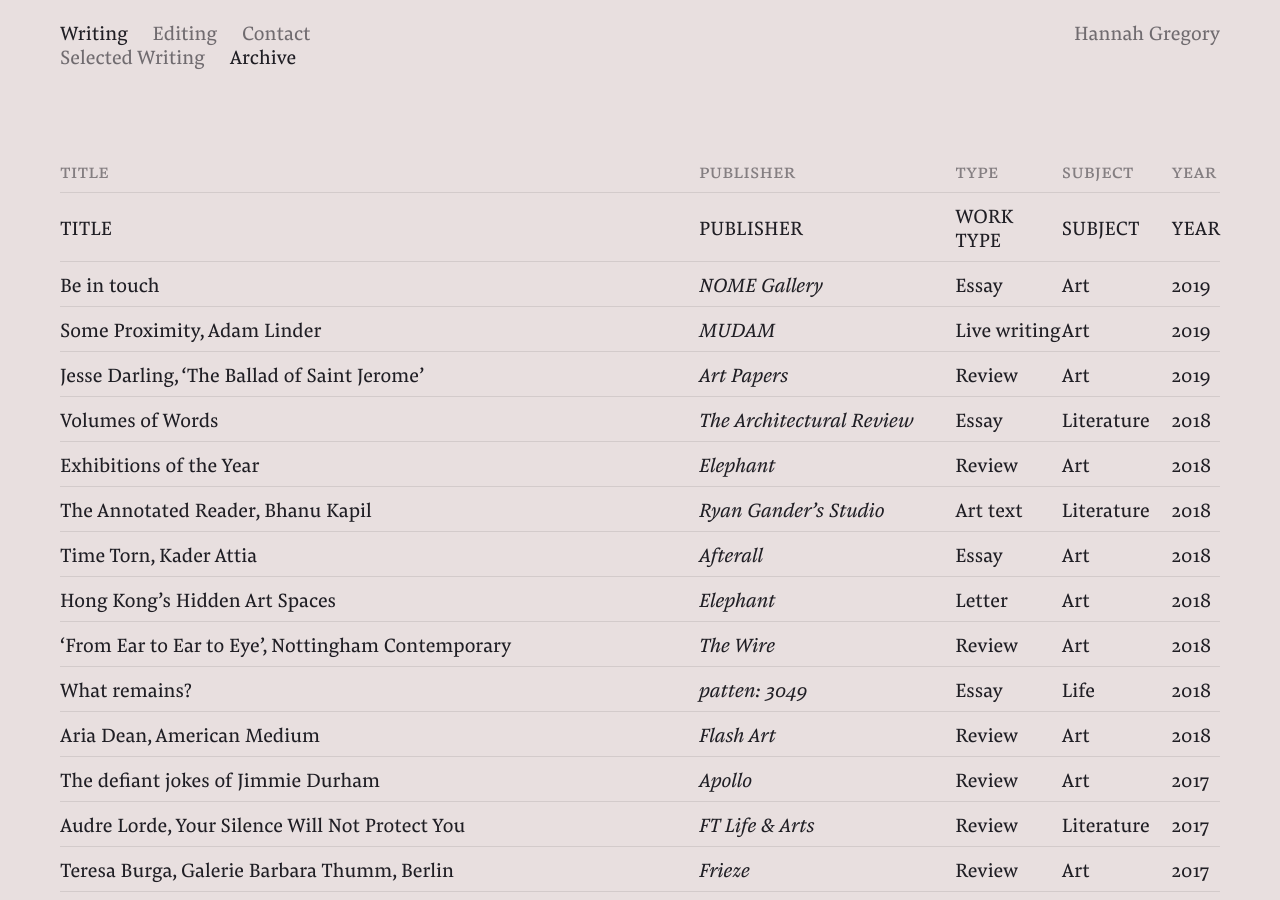
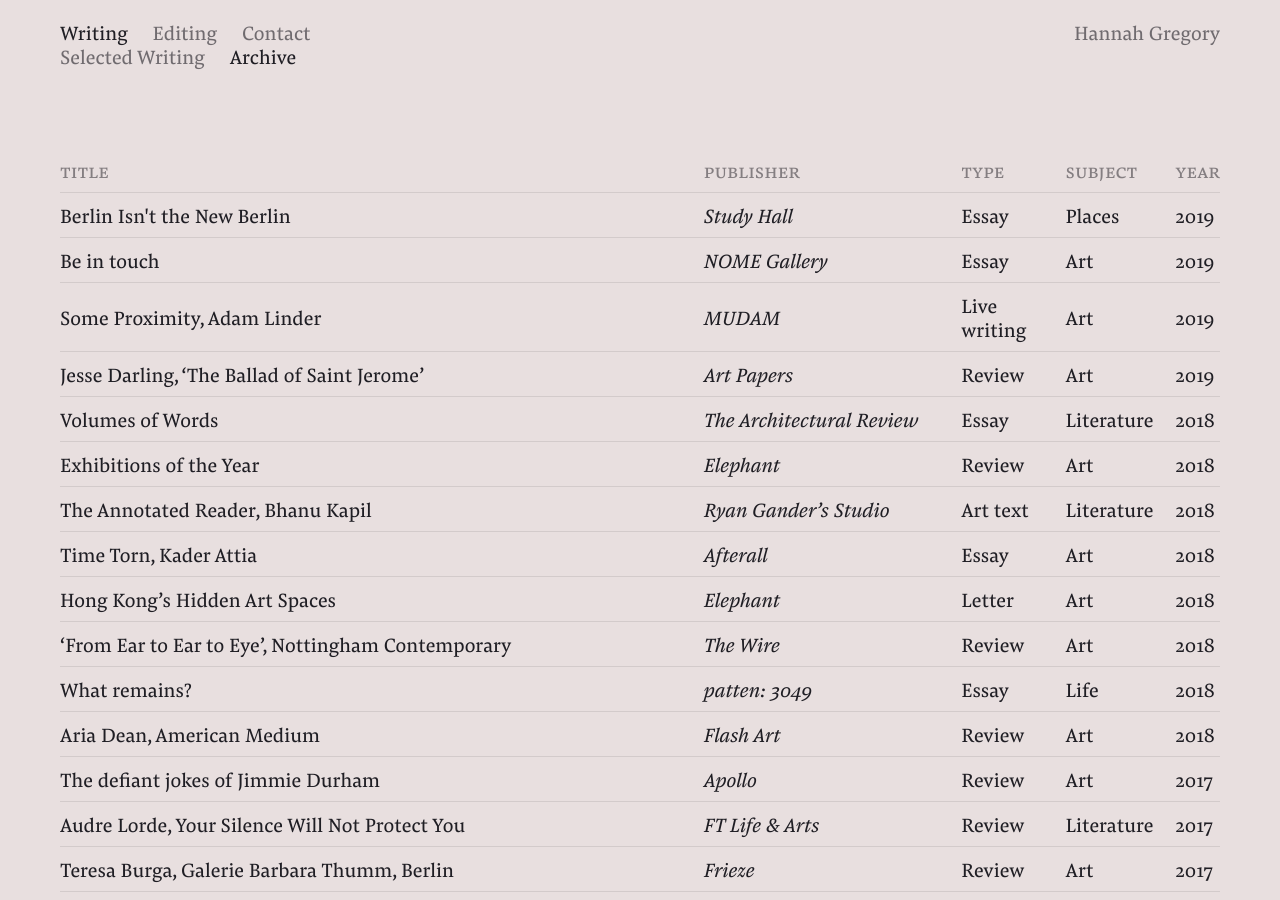
Before and after one commit to hg-site/hg-site.github.io, a Jekyll site: the page built from archive/index.markdown, in a window 1280 px wide and 900 px high. Built offline with Jekyll 4.4.1, drawn with Linux system fonts in a browser that asks for light colours.

Commit message:
Updated Index

```diff
--- a/archive/index.markdown
+++ b/archive/index.markdown
@@ -17,11 +17,11 @@
 <tbody class="list">
 
 <tr data-href="https://www.patreon.com/posts/berlin-isnt-new-28469271">
-	<td class="Berlin Isn't the New Berlin">TITLE</td>
-	<td class="Study Hall">PUBLISHER</td>
-	<td class="Essay">WORK TYPE</td>
-	<td class="Places">SUBJECT</td>
-	<td class="2019">YEAR</td>
+	<td class="title">Berlin Isn't the New Berlin</td>
+	<td class="publisher">Study Hall</td>
+	<td class="type">Essay</td>
+	<td class="subject">Places</td>
+	<td class="year">2019</td>
 </tr>
 
 <tr data-href="http://nomegallery.com/chapter/be-in-touch/?exh=2444&order=0&fbclid=IwAR2QN5v4raWqVgeE-aDUYPn-RhFJSer4jSGR8NXeU2o8dPZOB3WaN-jY8f0">
```
